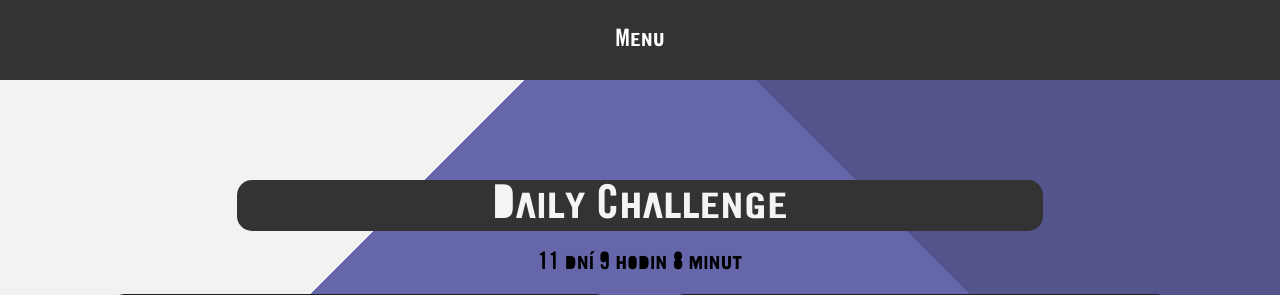
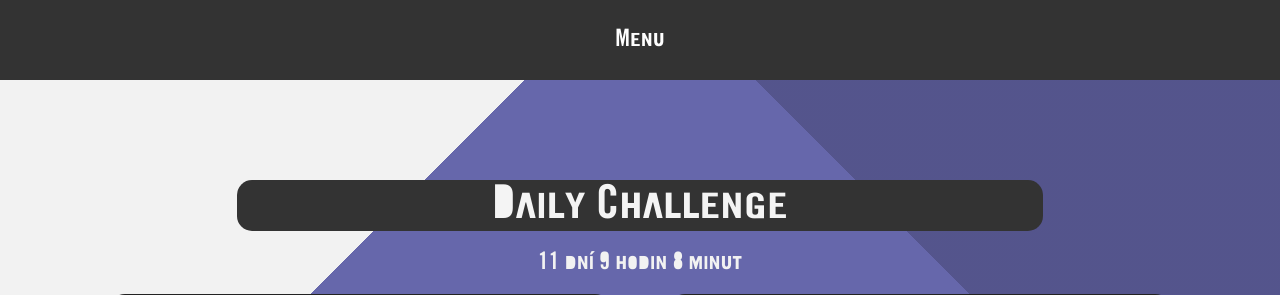
Before and after one commit to michaelbartek/throwback, a PHP site: page /sutaz.html in a window 1280 px wide. Shown: the part 66-361 px from the top of the page. Run offline with PHP 8.4, Linux system fonts and the light colour scheme.

Commit message:
Update styles.css

```diff
--- a/styles.css
+++ b/styles.css
@@ -436,6 +436,7 @@ height: 50px;
 #countdown {
     text-align: center ;
     font-size: 18pt;
+    color: #f2f2f2;
    }
 .textik2 {
     text-align: center ;
```
